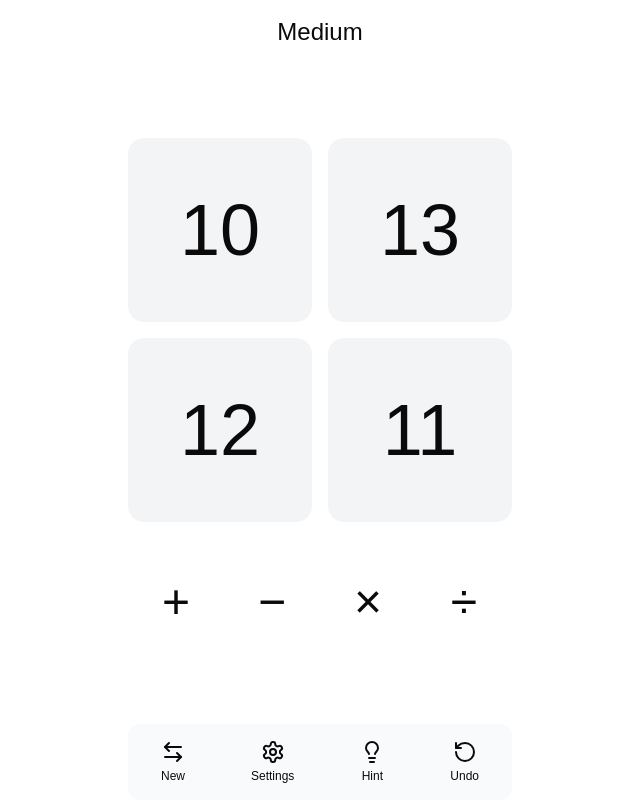
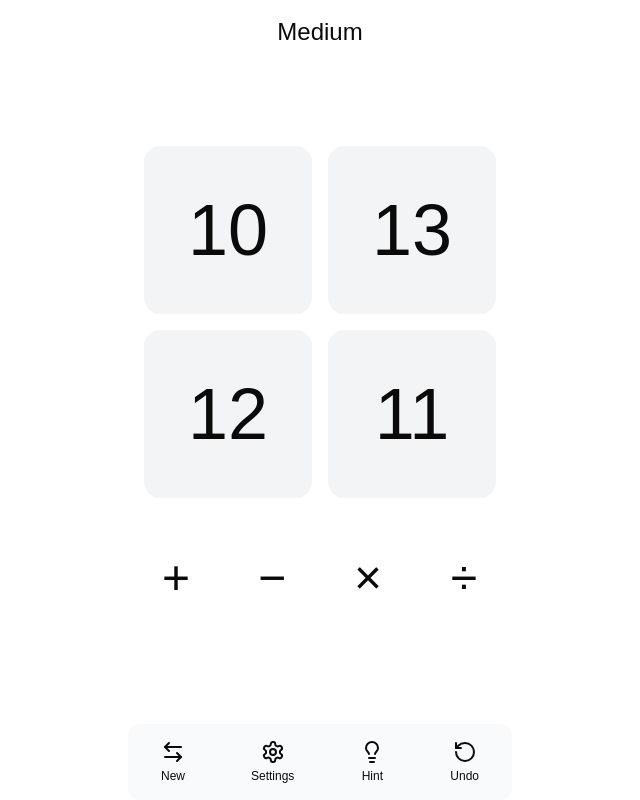
Before and after one commit to dchen327/24-game, a Next.js app: page / in a window 1280 px wide. Shown: the whole page, without its empty margins (320-960 px from the left). Built offline with nearby package versions, Linux system fonts and the light colour scheme.

Commit message:
bigger buttons

```diff
--- a/src/app/page.tsx
+++ b/src/app/page.tsx
@@ -248,9 +248,9 @@ export default function Home() {
         <h1 className="text-2xl font-medium">{difficulties[difficulty]}</h1>
       </div>
       {/* Game Grid */}
-      <div className="flex-1 flex flex-col items-center justify-center px-4 mx-4">
+      <div className="flex-1 flex flex-col items-center justify-center">
         <div
-          className="grid grid-cols-2 gap-4 w-full max-w-sm"
+          className="grid grid-cols-2 gap-4 w-full max-w-sm px-4 mx-4 "
           onClick={(e) => e.stopPropagation()}
         >
           {gameNums.map((num, index) => (
@@ -270,13 +270,13 @@ export default function Home() {
 
         {/* Operation Buttons */}
         <div
-          className="grid grid-cols-4 my-4"
+          className="grid grid-cols-4 gap-0 mx-4 my-4"
           onClick={(e) => e.stopPropagation()}
         >
           {operations.map((op, index) => (
             <button
               key={index}
-              className={`text-5xl pb-8 pt-16 flex items-center justify-center w-24 h-24 relative ${
+              className={`text-5xl pb-12 pt-16 px-10 flex items-center justify-center max-w-24 max-h-24 ${
                 selectedOpIdx === index
                   ? "after:absolute after:w-16 after:h-16 after:border-2 after:border-gray-600 after:rounded-full"
                   : ""
```
